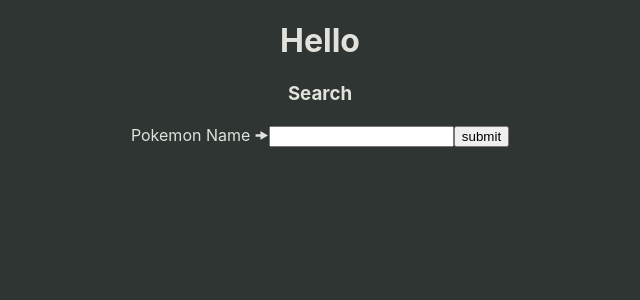
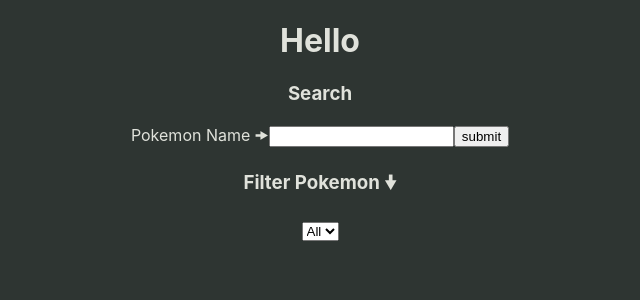
Before and after one commit to justin-w-soto/React-Compendium, a React (Create React App) app: page / in a window 1280 px wide. Shown: the top 300 px of the page, without its empty margins (320-960 px from the left). Built offline with nearby package versions, Linux system fonts and the light colour scheme.

Commit message:
added dropdown menu to filterform

```diff
--- a/src/components/Forms/FilterForm.jsx
+++ b/src/components/Forms/FilterForm.jsx
@@ -3,7 +3,10 @@
 export const FilterForm = () => {
     return (
         <div>
-
+            <h3>Filter Pokemon &#129055;</h3>
+            <select>
+                <option value='all'>All</option>
+            </select>
         </div>
     )
 }
--- a/src/views/Compendium.jsx
+++ b/src/views/Compendium.jsx
@@ -1,4 +1,5 @@
 import React from 'react'
+import { FilterForm } from '../components/Forms/FilterForm'
 import { SearchForm } from '../components/Forms/SearchForm'
 
 export const Compendium = () => {
@@ -6,6 +7,7 @@
         <div>
             <h1>Hello</h1>
             <SearchForm />
+            <FilterForm />
         </div>
     )
 }
```
